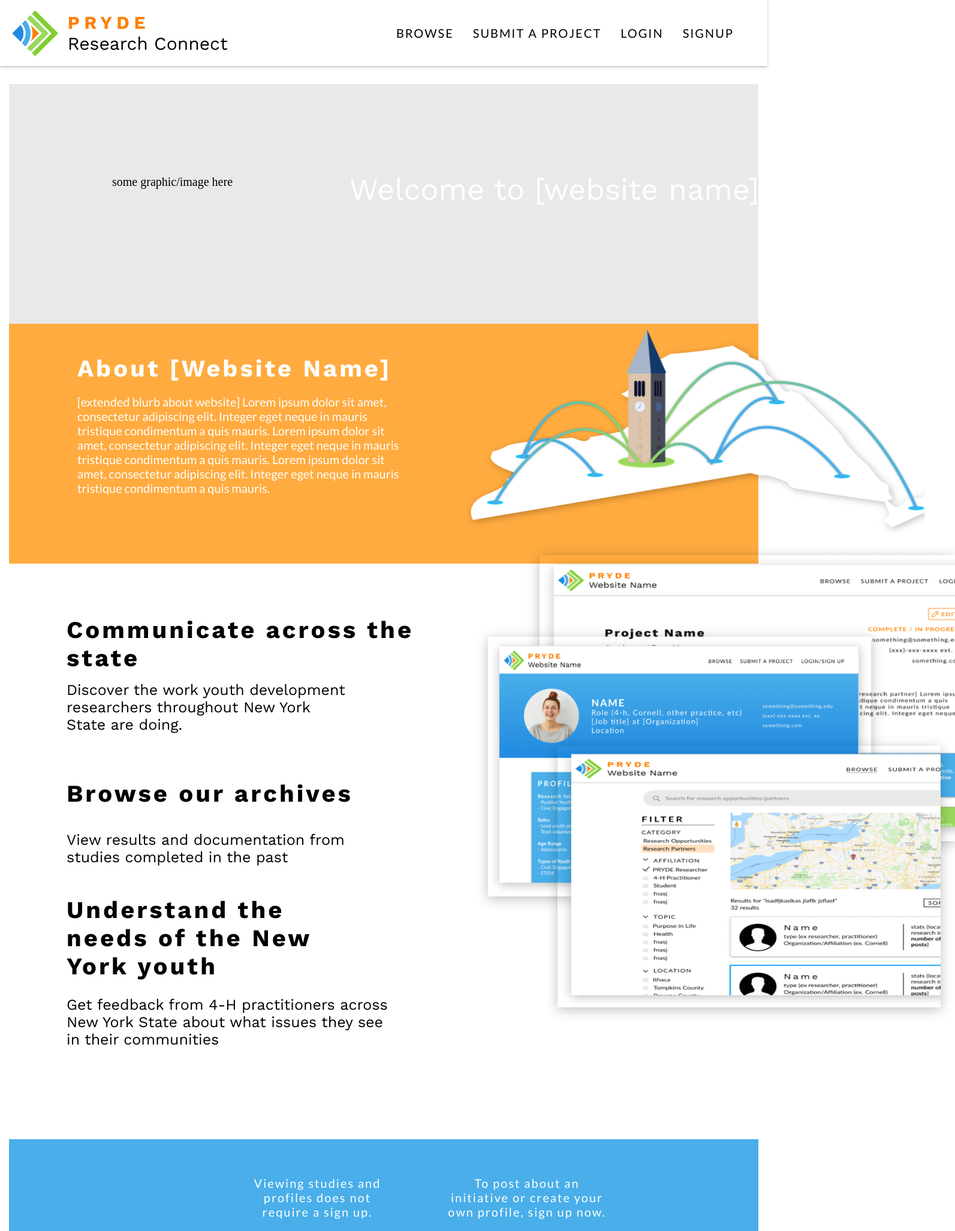
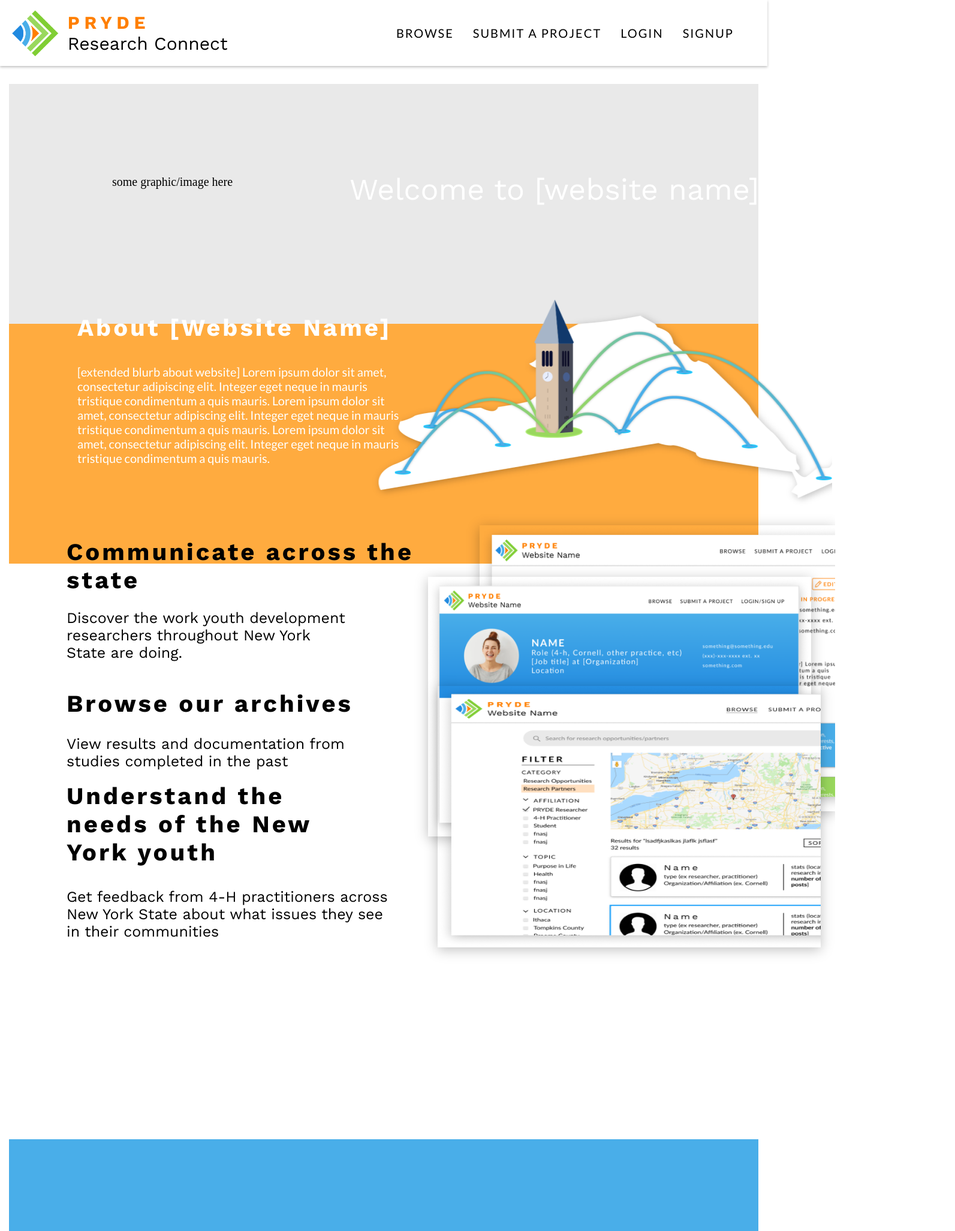
Before and after one commit to gnaww/pryde-connect, a React (Create React App) app in the folder frontend/: page / in a window 1280 px wide. Shown: the top 2053 px of the page at 60% size, 1593 px wide, since content can reach past the window. Built offline with nearby package versions, Linux system fonts and the light colour scheme.

Commit message:
login is working... just need to push user to new page

```diff
--- a/frontend/src/pages/Index.js
+++ b/frontend/src/pages/Index.js
@@ -7,6 +7,8 @@ import connect2 from '../images/connect2.png'
 import screenshot1 from '../images/screenshot1.png'
 import screenshot2 from '../images/screenshot2.png'
 import screenshot3 from '../images/screenshot3.png'
+import prydewhite from '../images/pryde white.png'
+import clover from '../images/clover.png'
 class Login extends Component {
 
     render() {
@@ -80,6 +82,8 @@ class Login extends Component {
                     <p id={styles.viewing}> Viewing studies and profiles does not require a sign up. </p>
 
                     <p id={styles.post}> To post about an initiative or create your own profile, sign up now. </p>
+                    {/*<img className={styles.prydewhite} src={prydewhite} alt="Screenshot 3" />*/}
+                    {/*<img className={styles.clover} src={clover} alt="Screenshot 3" />*/}
 
 
                 </div>
--- a/frontend/src/pages/Login.js
+++ b/frontend/src/pages/Login.js
@@ -1,6 +1,7 @@
 import React, { Component } from 'react';
 import styles from '../styles/Login.module.css';
 import { Link } from 'react-router-dom';
+import api from '../services/api/api'
 
 class Login extends Component {
     constructor(props) {
@@ -20,7 +21,21 @@ class Login extends Component {
     }
 
     handleSubmit = event => {
+
+        console.log("clicked button");
+        console.log(this.state);
         event.preventDefault();
+
+        api.login_user(this.state)
+            .then(response => {
+
+                console.log(response);
+                console.log("hello there");
+            })
+            .catch(error => {
+                console.log(error);
+                console.log("there was an error");
+            })
     }
 
     render() {
--- a/frontend/src/styles/Index.module.css
+++ b/frontend/src/styles/Index.module.css
@@ -40,7 +40,7 @@
     width: 1116px;
     height: 44px;
     left: 129px;
-    top: 568px;
+    top: 500px;
     font-family: Work Sans;
     font-style: normal;
     font-weight: bold;
@@ -92,7 +92,7 @@
     width: 551px;
     height: 219px;
     left: 129px;
-    top: 638px;
+    top: 588px;
 
     font-family: Lato;
     font-style: normal;
@@ -111,7 +111,7 @@
     width: 597px;
     height: 66px;
     left: 111px;
-    top: 1014px;
+    top: 884px;
 
     font-family: Work Sans;
     font-style: normal;
@@ -129,7 +129,7 @@
      width: 533px;
      height: 66px;
      left: 111px;
-     top: 1264px;
+     top: 1114px;
 
      font-family: Work Sans;
      font-style: normal;
@@ -149,7 +149,7 @@
      width: 490px;
      height: 66px;
      left: 111px;
-     top: 1505px;
+     top: 1315px;
 
      font-family: Work Sans;
      font-style: normal;
@@ -171,7 +171,7 @@
      width: 476px;
      height: 175px;
      left: 111px;
-     top: 1067px;
+     top: 947px;
 
      font-family: Work Sans;
      font-style: normal;
@@ -189,7 +189,7 @@
      width: 476px;
      height: 146px;
      left: 111px;
-     top: 1317px;
+     top: 1157px;
 
      font-family: Work Sans;
      font-style: normal;
@@ -208,7 +208,7 @@
      width: 543px;
      height: 182px;
      left: 111px;
-     top: 1588px;
+     top: 1408px;
 
      font-family: Work Sans;
      font-style: normal;
@@ -227,8 +227,8 @@
      position: absolute;
      width: 490px;
      height: 66px;
-     left: 50%;
-     top: 1816px;
+     left: 500px;
+     top: 1666px;
 
      font-family: Work Sans;
      font-style: normal;
@@ -249,7 +249,7 @@
      width: 220.42px;
      height: 121px;
      left: 419.29px;
-     top: 1916px;
+     top: 1766px;
 
      font-family: Lato;
      font-style: normal;
@@ -270,7 +270,7 @@
      width: 267.92px;
      height: 79px;
      left: 745.08px;
-     top: 1937px;
+     top: 1790px;
 
      font-family: Lato;
      font-style: normal;
@@ -288,15 +288,15 @@
      position: absolute;
      width: 773px;
      height: 350px;
-     left: 769px;
-     top: 550px;
+     left: 615px;
+     top: 500px;
  }
  .screenshot1{
      position: absolute;
-     width: 693px;
+     width: 593px;
      height: 477px;
-     left: 900px;
-     top: 926px;
+     left: 800px;
+     top: 876px;
 
      box-shadow: 0px 4px 20px rgba(0, 0, 0, 0.25);
  }
@@ -304,8 +304,8 @@
      position: absolute;
      width: 639.04px;
      height: 432.74px;
-     left: 814.23px;
-     top: 1062.31px;
+     left: 714.23px;
+     top: 962.31px;
 
      box-shadow: 0px 4px 20px rgba(0, 0, 0, 0.25);
  }
@@ -313,11 +313,25 @@
      position: absolute;
      width: 639px;
      height: 436px;
-     left: 930px;
-     top: 1244px;
+     left: 730px;
+     top: 1144px;
 
      box-shadow: 0px 4px 20px rgba(0, 0, 0, 0.25);
  }
+ /*.clover{*/
+ /*    position: absolute;*/
+ /*    width: 242.67px;*/
+ /*    height: 250px;*/
+ /*    left: 75px;*/
+ /*    top: 2370px;*/
+ /*}*/
+ /*.prydewhite{*/
+ /*    position: absolute;*/
+ /*    width: 267.57px;*/
+ /*    height: 250px;*/
+ /*    left: 1113px;*/
+ /*    top: 2370px;*/
+ /*}*/
 /*.aboutCaps{*/
 /*    color: white;*/
 /*    font-size: 3.5vw;*/
```
Also changed, not shown: frontend/src/images/clover.png (added), frontend/src/images/pryde white.png (added).
